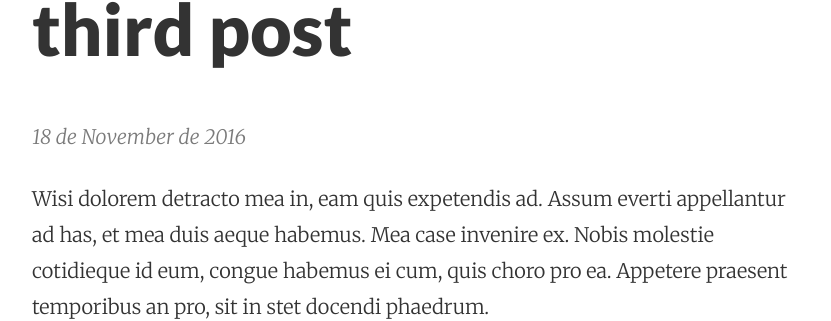
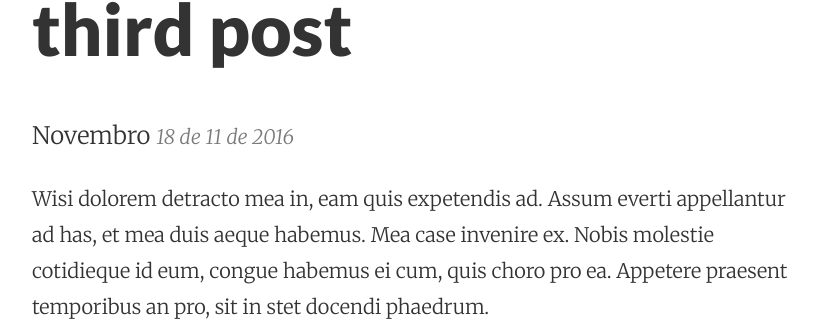
Before and after one commit to vpribeiro73/vpribeiro73.github.io, a Jekyll site: the page built from _posts/2016-11-18-third-post.markdown, in a window 1280 px wide. Shown: the part 222-543 px from the top of the page, without its empty margins (224-1055 px from the left). Built offline with Jekyll 4.4.1, drawn with Linux system fonts in a browser that asks for light colours.

Commit message:
Update post.html

```diff
--- a/_layouts/post.html
+++ b/_layouts/post.html
@@ -3,8 +3,8 @@ layout: default
 ---
 <div class="post-header mb2">
   <h1 class="py2">{{ page.title }}</h1>
-{% assign b = page.date | date: "%B" %}
-{% case B %}
+{% assign m = page.date | date: "%-m" %}
+{% case m %}
   {% when '1' %}Janeiro
   {% when '2' %}Fevereiro
   {% when '3' %}Mar&ccedil;
@@ -18,7 +18,7 @@ layout: default
   {% when '11' %}Novembro
   {% when '12' %}Dezembro
 {% endcase %}
-  <span class="post-meta">{{ page.date | date: "%-d de %B de %Y" }}</span>
+  <span class="post-meta">{{ page.date | date: "%-d de %-m de %Y" }}</span>
 </div>
 
 <article class="post-content">
```
